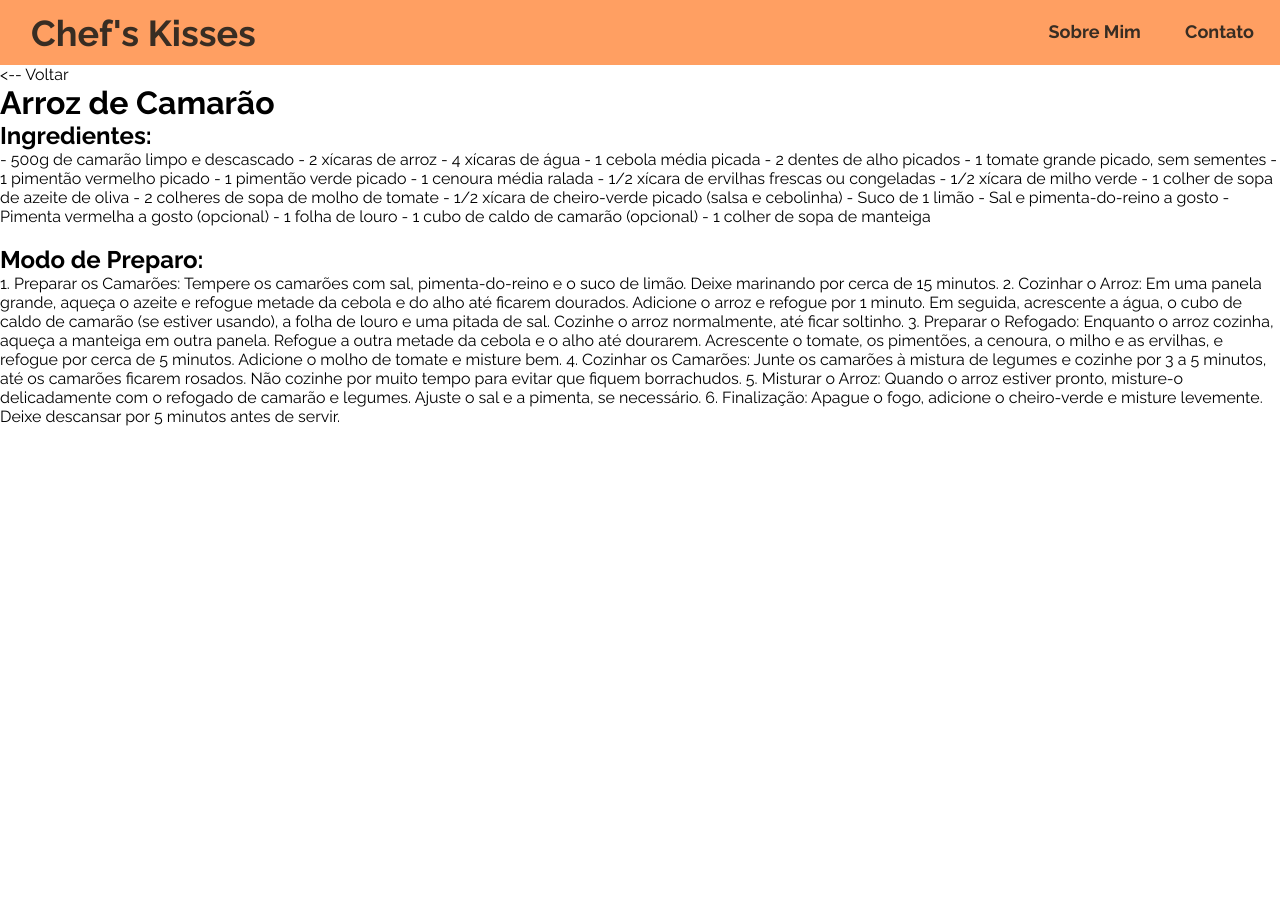
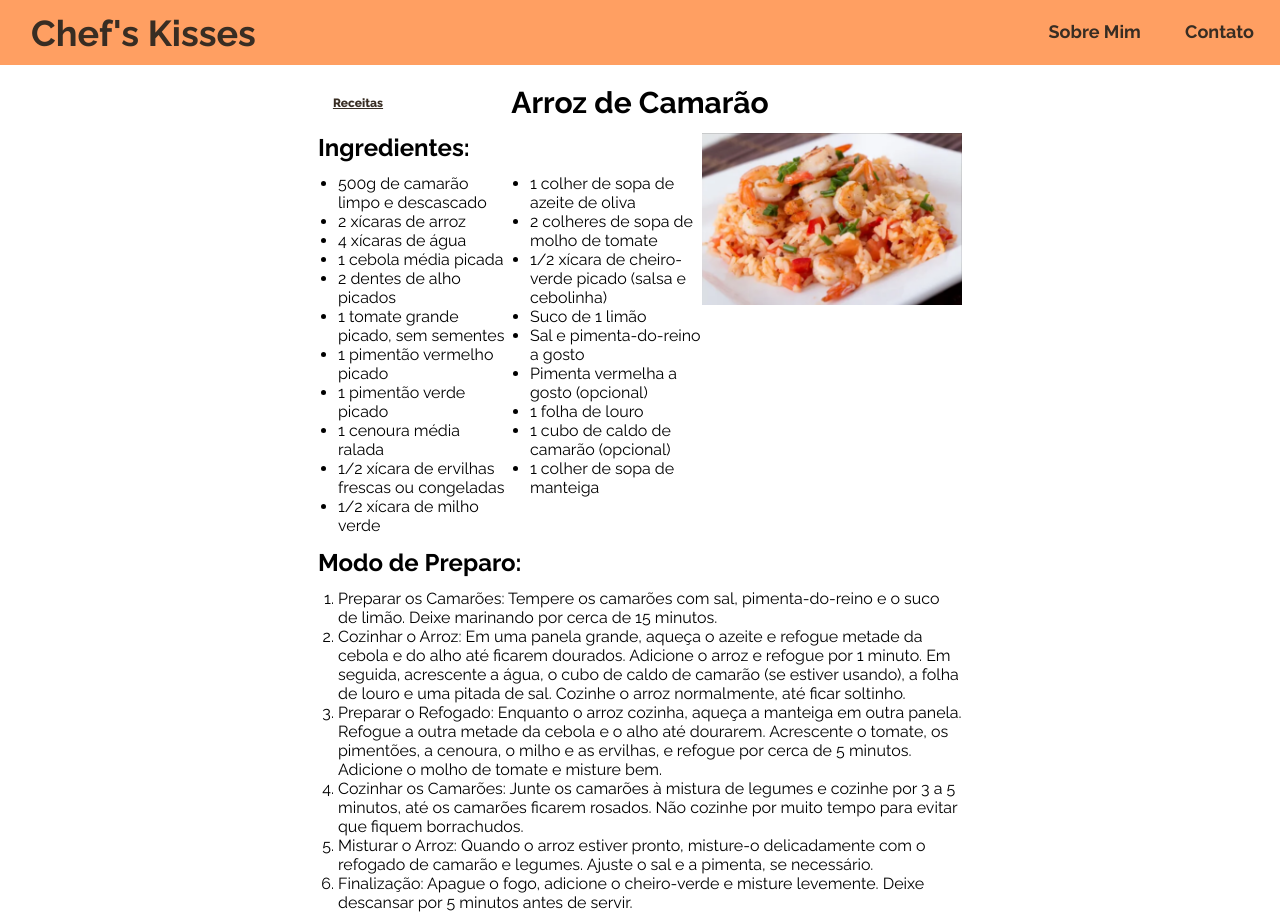
Before and after one commit to e-nayR/app-web, a plain HTML site: page Almoço&Janta/receitas/camarao.html in a window 1280 px wide. Before the commit the page ends 800 px from the top, so only its background shows below. Drawn offline with Linux system fonts and the light colour scheme; a web font is replaced by a local one.

Commit message:
feat: receita interna

```diff
--- a/Almoço&Janta/receitas/camarao.html
+++ b/Almoço&Janta/receitas/camarao.html
@@ -3,8 +3,9 @@
 <head>
     <meta charset="UTF-8">
     <meta name="viewport" content="width=device-width, initial-scale=1.0">
-    <title>Home</title>
-    <link rel="stylesheet" href="/global.css">
+    <title>Arroz de Camarão</title>
+    <link rel="stylesheet" href="../../estilos/global.css">
+    <link rel="stylesheet" href="../../estilos/receita.css">
 </head>
 <body>
 <nav class="navbar">
@@ -15,45 +16,53 @@
         </div>
     </nav>
     <main class="content">
-        <a href="../almoco-janta.html"><-- Voltar</a><br>
+        <div class="content-top">
+            <a href="../almoco-janta.html" class="voltar-btn">Receitas</a><br>
+            <h1 class="title-receita">Arroz de Camarão</h1>
+        </div>
 
-                <h1 class="title-recipe">Arroz de Camarão</h1>
+        <div class="topico-ingredientes">
+            <div class="list">
+                <h2 class="receita-topico">Ingredientes:</h2>
+                <ul class="ingredientes">
+                    <li>500g de camarão limpo e descascado</li>
+                    <li>2 xícaras de arroz</li>
+                    <li>4 xícaras de água</li>
+                    <li>1 cebola média picada</li>
+                    <li>2 dentes de alho picados</li>
+                    <li>1 tomate grande picado, sem sementes</li>
+                    <li>1 pimentão vermelho picado</li>
+                    <li>1 pimentão verde picado</li>
+                    <li>1 cenoura média ralada</li>
+                    <li>1/2 xícara de ervilhas frescas ou congeladas</li>
+                    <li>1/2 xícara de milho verde</li>
+                    <li>1 colher de sopa de azeite de oliva</li>
+                    <li>2 colheres de sopa de molho de tomate</li>
+                    <li>1/2 xícara de cheiro-verde picado (salsa e cebolinha)</li>
+                    <li>Suco de 1 limão</li>
+                    <li>Sal e pimenta-do-reino a gosto</li>
+                    <li>Pimenta vermelha a gosto (opcional)</li>
+                    <li>1 folha de louro</li>
+                    <li>1 cubo de caldo de camarão (opcional)</li>
+                    <li>1 colher de sopa de manteiga</li>
+                </ul>
+            </div>
+            <div class="receita-container-img">
+                <img src="/imagens/receitas/camarao.png" alt="" class="receita-img">
+            </div>
+        </div>
 
-        <h2>Ingredientes:</h2>
-        <p>
-            - 500g de camarão limpo e descascado
-            - 2 xícaras de arroz
-            - 4 xícaras de água
-            - 1 cebola média picada
-            - 2 dentes de alho picados
-            - 1 tomate grande picado, sem sementes
-            - 1 pimentão vermelho picado
-            - 1 pimentão verde picado
-            - 1 cenoura média ralada
-            - 1/2 xícara de ervilhas frescas ou congeladas
-            - 1/2 xícara de milho verde
-            - 1 colher de sopa de azeite de oliva
-            - 2 colheres de sopa de molho de tomate
-            - 1/2 xícara de cheiro-verde picado (salsa e cebolinha)
-            - Suco de 1 limão
-            - Sal e pimenta-do-reino a gosto
-            - Pimenta vermelha a gosto (opcional)
-            - 1 folha de louro
-            - 1 cubo de caldo de camarão (opcional)
-            - 1 colher de sopa de manteiga
-        </p>
-
-        <br>
-
-        <h2>Modo de Preparo:</h2>
-        <p>
-            1. Preparar os Camarões: Tempere os camarões com sal, pimenta-do-reino e o suco de limão. Deixe marinando por cerca de 15 minutos.
-            2. Cozinhar o Arroz: Em uma panela grande, aqueça o azeite e refogue metade da cebola e do alho até ficarem dourados. Adicione o arroz e refogue por 1 minuto. Em seguida, acrescente a água, o cubo de caldo de camarão (se estiver usando), a folha de louro e uma pitada de sal. Cozinhe o arroz normalmente, até ficar soltinho.
-            3. Preparar o Refogado: Enquanto o arroz cozinha, aqueça a manteiga em outra panela. Refogue a outra metade da cebola e o alho até dourarem. Acrescente o tomate, os pimentões, a cenoura, o milho e as ervilhas, e refogue por cerca de 5 minutos. Adicione o molho de tomate e misture bem.
-            4. Cozinhar os Camarões: Junte os camarões à mistura de legumes e cozinhe por 3 a 5 minutos, até os camarões ficarem rosados. Não cozinhe por muito tempo para evitar que fiquem borrachudos.
-            5. Misturar o Arroz: Quando o arroz estiver pronto, misture-o delicadamente com o refogado de camarão e legumes. Ajuste o sal e a pimenta, se necessário.
-            6. Finalização: Apague o fogo, adicione o cheiro-verde e misture levemente. Deixe descansar por 5 minutos antes de servir.
-        </p>
+        <div class="topico-preparo">
+            <h2 class="receita-topico">Modo de Preparo:</h2>
+            <ol class="preparo">
+                <li>Preparar os Camarões: Tempere os camarões com sal, pimenta-do-reino e o suco de limão. Deixe marinando por cerca de 15 minutos.</li>
+                <li>Cozinhar o Arroz: Em uma panela grande, aqueça o azeite e refogue metade da cebola e do alho até ficarem dourados. Adicione o arroz e refogue por 1 minuto. Em seguida, acrescente a água, o cubo de caldo de camarão (se estiver usando), a folha de louro e uma pitada de sal. Cozinhe o arroz normalmente, até ficar soltinho.</li>
+                <li>Preparar o Refogado: Enquanto o arroz cozinha, aqueça a manteiga em outra panela. Refogue a outra metade da cebola e o alho até dourarem. Acrescente o tomate, os pimentões, a cenoura, o milho e as ervilhas, e refogue por cerca de 5 minutos. Adicione o molho de tomate e misture bem.</li>
+                <li>Cozinhar os Camarões: Junte os camarões à mistura de legumes e cozinhe por 3 a 5 minutos, até os camarões ficarem rosados. Não cozinhe por muito tempo para evitar que fiquem borrachudos.</li>
+                <li>Misturar o Arroz: Quando o arroz estiver pronto, misture-o delicadamente com o refogado de camarão e legumes. Ajuste o sal e a pimenta, se necessário.</li>
+                <li>Finalização: Apague o fogo, adicione o cheiro-verde e misture levemente. Deixe descansar por 5 minutos antes de servir.</li>
+            </ol>
+        </div>
     </main>
 </body>
 </html>
--- a/categoria.css
+++ b/estilos/categoria.css
@@ -9,6 +9,7 @@ body{
 }
 
 .content-top{
+    margin-top: 20px;
     display: flex;
     justify-content: center;
     align-items: center;
@@ -89,6 +90,9 @@ body{
         font-size: 33px;
         margin-bottom: 5px;
     }
+    .content-top{
+        margin-top: 12px;
+    }
 }
 
 @media (max-width:460px) {
@@ -96,6 +100,7 @@ body{
         overflow: scroll;
     }
     .content-top{
+        margin-top: 3px;
         flex-direction: column;
         position: static;
     }
--- /dev/null
+++ b/estilos/receita.css
@@ -0,0 +1,70 @@
+ul{
+    padding-left: 20px; /* Restaura o espaçamento à esquerda */
+    list-style-type: disc; /* Define o estilo do marcador, por exemplo, "disc" */
+  }
+ol {
+    padding-left: 20px; /* Restaura o espaçamento à esquerda */
+    list-style-type: decimal;
+}
+
+/* Centralizar o conteúdo */
+.content {
+    display: flex;
+    flex-direction: column;
+    align-items: center;
+    justify-content: center;
+}
+
+.content-top{
+    margin-top: 20px;
+    display: flex;
+    justify-content: center;
+    align-items: center;
+    position: relative;
+    width: 644px;
+}
+
+.voltar-btn{
+    text-align: left;
+    position: absolute;
+    left: 0;
+}
+
+.title-receita {
+    text-align: center;
+    font-size: 30px;
+}
+
+.receita-container-img{
+    margin-top: 13px;
+    background-size: cover;
+    max-width: 300px;
+    max-height: 223px;
+}
+
+.receita-img{
+    max-width: 100%;
+}
+
+/* Lista de ingredientes em duas colunas */
+ul.ingredientes {
+    column-count: 2;
+    column-gap: 20px;
+}
+
+/* Ajustes para o modo de preparo */
+.receita-topico {
+    font-size: 24px;
+    margin-top: 13px;
+    margin-bottom: 12px;
+    text-align: left;
+}
+
+.topico-ingredientes{
+    display: flex;
+    max-width: 644px;
+}
+
+.topico-preparo{
+    max-width: 644px;
+}
```
Also changed, not shown: Almoço&Janta/almoco-janta.html (+11 -11 lines), Doces&Sobremesas/doces.html (+13 -13 lines), index.html (+2 -2 lines), estilos/global.css (renamed from global.css), estilos/home.css (renamed from home.css), imagens/receitas/brownie.png (added), imagens/receitas/camarao.png (added), imagens/receitas/cookies.png (added), imagens/receitas/frango.png (added), imagens/receitas/image (7).png (added), imagens/receitas/lasanha.png (added), imagens/receitas/macarrao.png (added), imagens/receitas/mouse.png (added).
